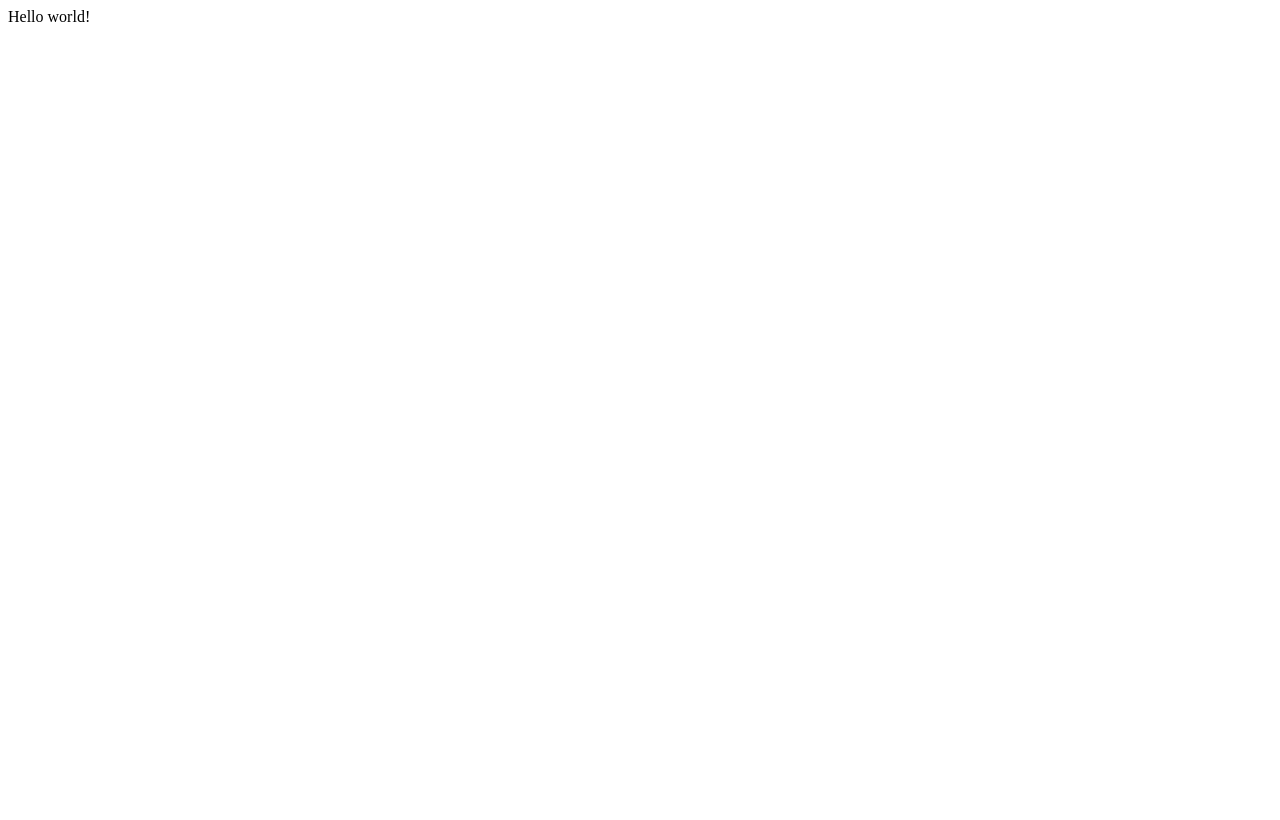
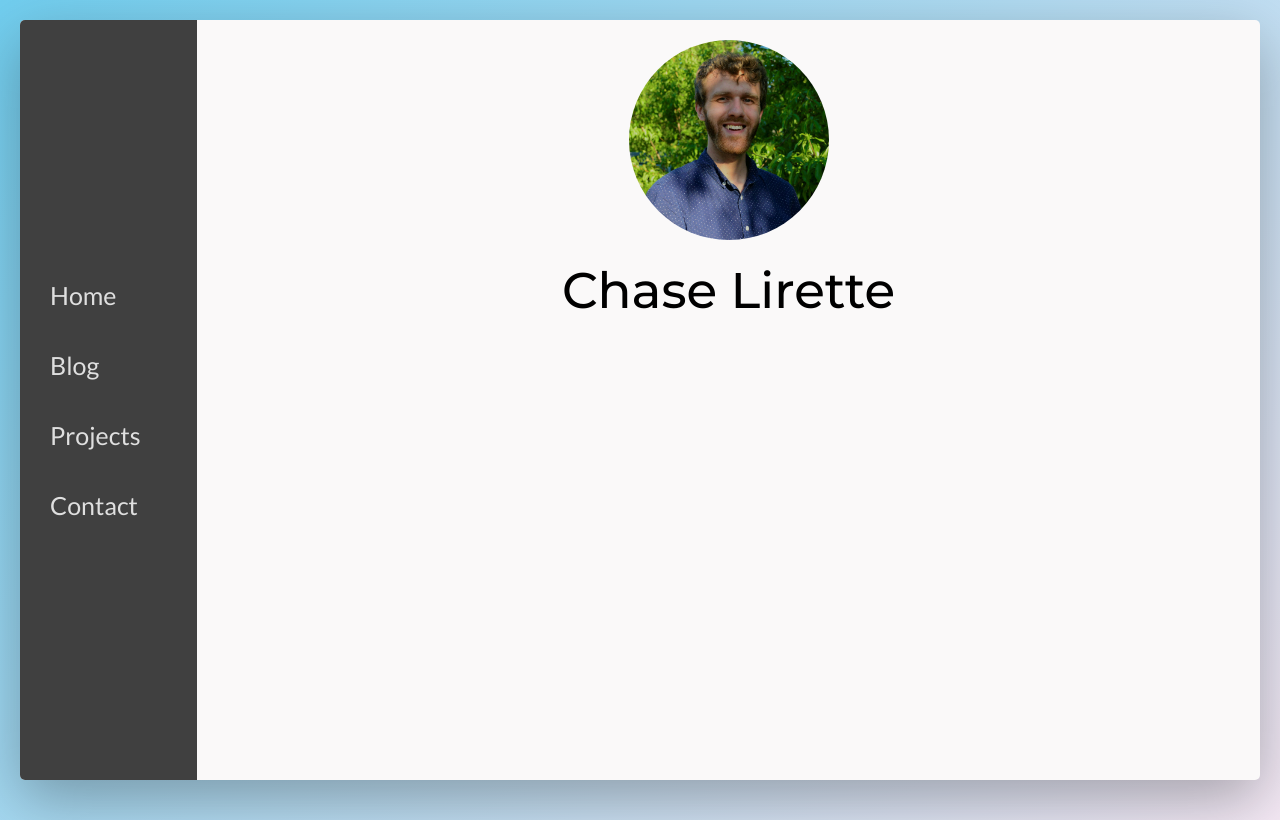
Before and after one commit to clirette/portfolio-site-redesign, a Gatsby site: page / in a window 1280 px wide. Built offline with nearby package versions, Linux system fonts and the light colour scheme; Gatsby itself is replaced by a stand-in of ours.

Commit message:
Initial commit. Working on home page.

```diff
--- a/gatsby-config.js
+++ b/gatsby-config.js
@@ -6,4 +6,5 @@
 
 module.exports = {
   /* Your site config here */
+  plugins: [`gatsby-plugin-styled-components`],
 }
--- a/package.json
+++ b/package.json
@@ -13,9 +13,12 @@
     "test": "echo \"Write tests! -> https://gatsby.dev/unit-testing\""
   },
   "dependencies": {
+    "babel-plugin-styled-components": "^1.10.6",
     "gatsby": "^2.13.67",
+    "gatsby-plugin-styled-components": "^3.1.2",
     "react": "^16.9.0",
-    "react-dom": "^16.9.0"
+    "react-dom": "^16.9.0",
+    "styled-components": "^4.3.2"
   },
   "devDependencies": {
     "prettier": "^1.18.2"
--- /dev/null
+++ b/src/components/Headers.js
@@ -0,0 +1,9 @@
+import React from "react"
+import styled from "styled-components"
+
+export const H1 = styled.h1`
+  font-size: 5rem;
+  font-family: "Montserrat", sans-serif;
+  font-weight: ${props => props.fontWeight || 700};
+  text-align: ${props => props.align || "left"};
+`
--- /dev/null
+++ b/src/components/Layout.js
@@ -0,0 +1,31 @@
+import React from "react"
+import styled from "styled-components"
+import "../styles.css"
+
+import SideNav from "./SideNav"
+
+const BodyContainer = styled.div`
+  overflow: hidden;
+  min-width: 95vw;
+  min-height: 95vh;
+  margin: 2rem;
+  background-color: #faf9f9;
+  border-radius: 0.5rem;
+  box-shadow: 0 2rem 6rem rgba(0, 0, 0, 0.3);
+  display: flex;
+`
+
+const ContentContainer = styled.div`
+  flex: 6;
+`
+
+const Layout = ({ children }) => {
+  return (
+    <BodyContainer>
+      <SideNav />
+      <ContentContainer>{children}</ContentContainer>
+    </BodyContainer>
+  )
+}
+
+export default Layout
--- /dev/null
+++ b/src/components/SideNav.js
@@ -0,0 +1,47 @@
+import React from "react"
+import { Link } from "gatsby"
+import styled from "styled-components"
+
+const SideNav = styled.nav`
+  flex: 1;
+  background-color: #404040;
+  display: flex;
+  justify-content: center;
+  flex-direction: column;
+`
+
+const NavLink = styled(Link)`
+  text-decoration: none;
+  font-size: 2.5rem;
+  margin: 2rem auto 2rem 3rem;
+  color: #dfdfdf;
+`
+
+const links = [
+  {
+    name: "Home",
+    to: "/",
+  },
+  {
+    name: "Blog",
+    to: "/blog",
+  },
+  {
+    name: "Projects",
+    to: "/projects",
+  },
+  {
+    name: "Contact",
+    to: "/contact",
+  },
+]
+
+export default () => (
+  <SideNav>
+    {links.map(({ name, to }, key) => (
+      <NavLink key={key} to={to}>
+        {name}
+      </NavLink>
+    ))}
+  </SideNav>
+)
--- a/src/pages/index.js
+++ b/src/pages/index.js
@@ -1,3 +1,15 @@
 import React from "react"
+import Layout from "../components/Layout"
 
-export default () => <div>Hello world!</div>
+import { H1 } from "../components/Headers"
+
+export default () => (
+  <Layout>
+    <header className="portrait-container">
+      <div className="portrait" />
+    </header>
+    <H1 fontWeight="500" align="center">
+      Chase Lirette
+    </H1>
+  </Layout>
+)
--- /dev/null
+++ b/src/styles.css
@@ -0,0 +1,45 @@
+/* GLOBAL STYLES */
+
+@import url('https://fonts.googleapis.com/css?family=Lato|Montserrat:300,400,500&display=swap');
+
+* {
+  margin: 0;
+  padding: 0;
+}
+
+*::before,
+*::after {
+  box-sizing: inherit;
+}
+
+html {
+  font-size: 62.5%;
+  box-sizing: border-box;
+}
+
+body {
+  min-height: 100vh;
+  overflow: hidden;
+  font-family: 'Lato', sans-serif;
+  background: rgba(183,222,237,1);
+  background: -moz-linear-gradient(-45deg, rgba(183,222,237,1) 0%, rgba(113,206,239,1) 0%, rgba(245,233,245,1) 100%);
+  background: -webkit-gradient(left top, right bottom, color-stop(0%, rgba(183,222,237,1)), color-stop(0%, rgba(113,206,239,1)), color-stop(100%, rgba(245,233,245,1)));
+  background: -webkit-linear-gradient(-45deg, rgba(183,222,237,1) 0%, rgba(113,206,239,1) 0%, rgba(245,233,245,1) 100%);
+  background: -o-linear-gradient(-45deg, rgba(183,222,237,1) 0%, rgba(113,206,239,1) 0%, rgba(245,233,245,1) 100%);
+  background: -ms-linear-gradient(-45deg, rgba(183,222,237,1) 0%, rgba(113,206,239,1) 0%, rgba(245,233,245,1) 100%);
+  background: linear-gradient(135deg, rgba(183,222,237,1) 0%, rgba(113,206,239,1) 0%, rgba(245,233,245,1) 100%);
+  filter: progid:DXImageTransform.Microsoft.gradient( startColorstr='#b7deed', endColorstr='#f5e9f5', GradientType=1 );
+}
+
+.portrait-container {
+  display: flex;
+  justify-content: center;
+}
+.portrait {
+  background: url('./images/self.jpg') no-repeat center center / cover;
+  height: 20rem;
+  width: 20rem;
+  margin: 2rem auto;
+  text-align: center;
+  border-radius: 50%;
+}
```
Also changed, not shown: src/pages/blog.js (added, +8 -0 lines), src/pages/contact.js (added, +8 -0 lines), src/pages/projects.js (added, +8 -0 lines), src/utils/devices.js (added, +20 -0 lines), src/images/self.jpg (added), 1 other file.
